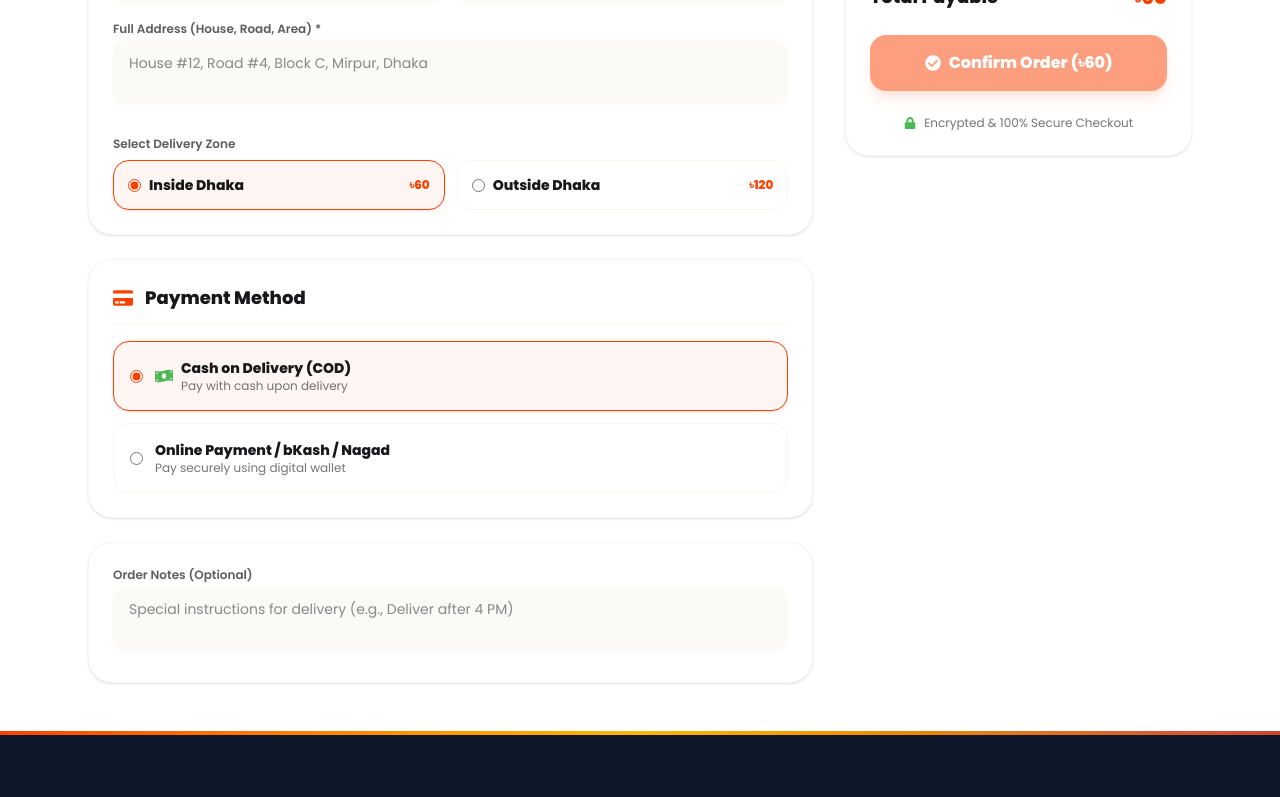
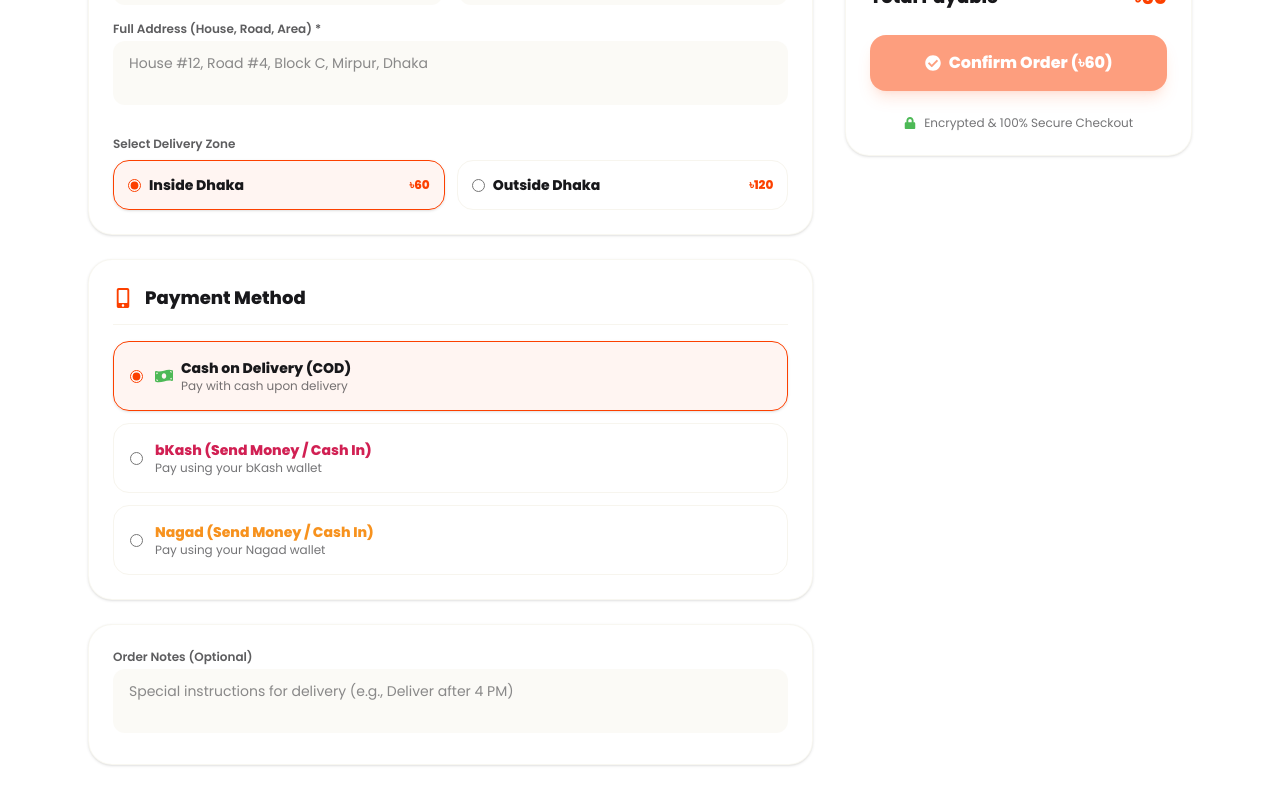
Before and after one commit to opunath26/my-hero-kidz, a Next.js app: page /checkout in a window 1280 px wide. Shown: the part 501-1298 px from the top of the page. Built offline with nearby package versions, Linux system fonts and the light colour scheme; no server answers; the database is empty; sample sign-in values are in the browser's storage.

Commit message:
feat(checkout): add manual bKash & Nagad payment with TrxID input

```diff
--- a/src/components/admin/AdminDashboardClient.jsx
+++ b/src/components/admin/AdminDashboardClient.jsx
@@ -27,6 +27,7 @@ export default function AdminDashboardClient() {
     { month: "May", sales: 28000 },
     { month: "Jun", sales: 24000 },
     { month: "Jul", sales: 31000 },
+    { month: "Aug", sales: 35000 },
   ];
 
   const categoryData = [
--- a/src/components/cart/CheckoutForm.jsx
+++ b/src/components/cart/CheckoutForm.jsx
@@ -7,14 +7,14 @@ import Image from "next/image";
 import Link from "next/link";
 import {
   FaShippingFast,
-  FaCreditCard,
-  FaMoneyBillWave,
   FaLock,
   FaChevronRight,
   FaCheckCircle,
 } from "react-icons/fa";
 import { toast } from "react-hot-toast";
 import { useCart } from "@/context/CartContext";
+import PaymentMethods from "./PaymentMethods";
+
 
 const CheckoutForm = () => {
   const { data: session, status } = useSession();
@@ -34,6 +34,8 @@ const CheckoutForm = () => {
     address: "",
     orderNotes: "",
     paymentMethod: "cod",
+    paymentSenderPhone: "",
+    paymentTrxId: "",
     deliveryArea: "inside_dhaka",
   });
 
@@ -98,6 +100,14 @@ const CheckoutForm = () => {
       return;
     }
 
+    // Validation for Manual Payment
+    if (formData.paymentMethod === "bkash" || formData.paymentMethod === "nagad") {
+      if (!formData.paymentSenderPhone || !formData.paymentTrxId) {
+        toast.error("Please enter your sender mobile number and Transaction ID!");
+        return;
+      }
+    }
+
     if (cartItems.length === 0) {
       toast.error("Your cart is empty!");
       return;
@@ -126,6 +136,14 @@ const CheckoutForm = () => {
         subtotal,
         totalAmount: grandTotal,
         paymentMethod: formData.paymentMethod,
+        paymentDetails:
+          formData.paymentMethod !== "cod"
+            ? {
+                senderPhone: formData.paymentSenderPhone,
+                trxId: formData.paymentTrxId,
+              }
+            : null,
+        paymentStatus: formData.paymentMethod === "cod" ? "Unpaid" : "Pending Verification",
         orderNotes: formData.orderNotes,
       };
 
@@ -320,66 +338,13 @@ const CheckoutForm = () => {
               </div>
             </div>
 
-            {/* 2. Payment Method Options */}
-            <div className="space-y-4 bg-base-100 shadow-sm p-6 border border-base-200/80 rounded-3xl">
-              <div className="flex items-center gap-3 pb-3 border-base-200 border-b">
-                <FaCreditCard className="text-primary text-xl" />
-                <h2 className="font-bold text-lg">Payment Method</h2>
-              </div>
-
-              <div className="space-y-3">
-                {/* Cash on Delivery */}
-                <label
-                  className={`flex items-center justify-between p-4 border rounded-2xl cursor-pointer transition-all ${
-                    formData.paymentMethod === "cod"
-                      ? "border-primary bg-primary/5 shadow-sm"
-                      : "border-base-200 hover:border-base-300"
-                  }`}
-                >
-                  <div className="flex items-center gap-3">
-                    <input
-                      type="radio"
-                      name="paymentMethod"
-                      value="cod"
-                      checked={formData.paymentMethod === "cod"}
-                      onChange={handleChange}
-                      className="accent-primary"
-                    />
-                    <div className="flex items-center gap-2">
-                      <FaMoneyBillWave className="text-success text-lg" />
-                      <div>
-                        <p className="font-bold text-sm">Cash on Delivery (COD)</p>
-                        <p className="text-xs text-base-content/60">Pay with cash upon delivery</p>
-                      </div>
-                    </div>
-                  </div>
-                </label>
-
-                {/* Online / Mobile Banking */}
-                <label
-                  className={`flex items-center justify-between p-4 border rounded-2xl cursor-pointer transition-all ${
-                    formData.paymentMethod === "bkash"
-                      ? "border-primary bg-primary/5 shadow-sm"
-                      : "border-base-200 hover:border-base-300"
-                  }`}
-                >
-                  <div className="flex items-center gap-3">
-                    <input
-                      type="radio"
-                      name="paymentMethod"
-                      value="bkash"
-                      checked={formData.paymentMethod === "bkash"}
-                      onChange={handleChange}
-                      className="accent-primary"
-                    />
-                    <div>
-                      <p className="font-bold text-sm">Online Payment / bKash / Nagad</p>
-                      <p className="text-xs text-base-content/60">Pay securely using digital wallet</p>
-                    </div>
-                  </div>
-                </label>
-              </div>
-            </div>
+            {/* 2. Isolated Payment Method Component */}
+            <PaymentMethods
+              formData={formData}
+              setFormData={setFormData}
+              handleChange={handleChange}
+              grandTotal={grandTotal}
+            />
 
             {/* Order Notes */}
             <div className="bg-base-100 shadow-sm p-6 border border-base-200/80 rounded-3xl">
--- /dev/null
+++ b/src/components/cart/PaymentMethods.jsx
@@ -0,0 +1,164 @@
+"use client";
+
+import React from "react";
+import { FaMoneyBillWave, FaMobileAlt, FaInfoCircle } from "react-icons/fa";
+
+const PaymentMethods = ({ formData, setFormData, handleChange, grandTotal }) => {
+  const BKASH_NUMBER = "01700000000";
+  const NAGAD_NUMBER = "01800000000";
+
+  const handleSelectMethod = (method) => {
+    setFormData((prev) => ({
+      ...prev,
+      paymentMethod: method,
+      paymentSenderPhone: "",
+      paymentTrxId: "",
+    }));
+  };
+
+  return (
+    <div className="space-y-4 bg-base-100 shadow-sm p-6 border border-base-200/80 rounded-3xl">
+      <div className="flex items-center gap-3 pb-3 border-base-200 border-b">
+        <FaMobileAlt className="text-primary text-xl" />
+        <h2 className="font-bold text-lg">Payment Method</h2>
+      </div>
+
+      <div className="space-y-3">
+        {/* Cash on Delivery */}
+        <label
+          onClick={() => handleSelectMethod("cod")}
+          className={`flex items-center justify-between p-4 border rounded-2xl cursor-pointer transition-all ${
+            formData.paymentMethod === "cod"
+              ? "border-primary bg-primary/5 shadow-sm"
+              : "border-base-200 hover:border-base-300"
+          }`}
+        >
+          <div className="flex items-center gap-3">
+            <input
+              type="radio"
+              name="paymentMethod"
+              value="cod"
+              checked={formData.paymentMethod === "cod"}
+              onChange={() => handleSelectMethod("cod")}
+              className="accent-primary"
+            />
+            <div className="flex items-center gap-2">
+              <FaMoneyBillWave className="text-success text-lg" />
+              <div>
+                <p className="font-bold text-sm">Cash on Delivery (COD)</p>
+                <p className="text-xs text-base-content/60">Pay with cash upon delivery</p>
+              </div>
+            </div>
+          </div>
+        </label>
+
+        {/* bKash Payment */}
+        <label
+          onClick={() => handleSelectMethod("bkash")}
+          className={`flex items-center justify-between p-4 border rounded-2xl cursor-pointer transition-all ${
+            formData.paymentMethod === "bkash"
+              ? "border-[#D12053] bg-[#D12053]/5 shadow-sm"
+              : "border-base-200 hover:border-base-300"
+          }`}
+        >
+          <div className="flex items-center gap-3">
+            <input
+              type="radio"
+              name="paymentMethod"
+              value="bkash"
+              checked={formData.paymentMethod === "bkash"}
+              onChange={() => handleSelectMethod("bkash")}
+              className="accent-[#D12053]"
+            />
+            <div>
+              <p className="font-bold text-[#D12053] text-sm">bKash (Send Money / Cash In)</p>
+              <p className="text-xs text-base-content/60">Pay using your bKash wallet</p>
+            </div>
+          </div>
+        </label>
+
+        {/* Nagad Payment */}
+        <label
+          onClick={() => handleSelectMethod("nagad")}
+          className={`flex items-center justify-between p-4 border rounded-2xl cursor-pointer transition-all ${
+            formData.paymentMethod === "nagad"
+              ? "border-[#F7921E] bg-[#F7921E]/5 shadow-sm"
+              : "border-base-200 hover:border-base-300"
+          }`}
+        >
+          <div className="flex items-center gap-3">
+            <input
+              type="radio"
+              name="paymentMethod"
+              value="nagad"
+              checked={formData.paymentMethod === "nagad"}
+              onChange={() => handleSelectMethod("nagad")}
+              className="accent-[#F7921E]"
+            />
+            <div>
+              <p className="font-bold text-[#F7921E] text-sm">Nagad (Send Money / Cash In)</p>
+              <p className="text-xs text-base-content/60">Pay using your Nagad wallet</p>
+            </div>
+          </div>
+        </label>
+      </div>
+
+      {/* Manual Payment Details Form (bKash & Nagad) */}
+      {(formData.paymentMethod === "bkash" || formData.paymentMethod === "nagad") && (
+        <div className="space-y-4 bg-base-200/40 mt-4 p-4 sm:p-5 border border-primary/20 rounded-2xl animate-fadeIn">
+          {/* Instructions Box */}
+          <div className="space-y-2 bg-base-100 p-3.5 border border-base-200 rounded-xl text-xs">
+            <div className="flex items-center gap-2 font-bold text-primary">
+              <FaInfoCircle />
+              <span>Payment Instructions</span>
+            </div>
+            <ol className="space-y-1 text-base-content/80 list-decimal list-inside">
+              <li>
+                Please Send Money / Cash In total <strong className="font-black text-primary">৳{grandTotal}</strong> to:
+              </li>
+              <li className="bg-base-200/70 my-1 p-1 border rounded font-mono font-bold text-sm text-center">
+                {formData.paymentMethod === "bkash" ? `bKash: ${BKASH_NUMBER}` : `Nagad: ${NAGAD_NUMBER}`}
+              </li>
+              <li>Enter your wallet number & Transaction ID (TrxID) below for verification.</li>
+            </ol>
+          </div>
+
+          {/* Inputs for Sender Phone & TrxID */}
+          <div className="gap-3 grid grid-cols-1 sm:grid-cols-2">
+            <div>
+              <label className="block mb-1 font-semibold text-xs text-base-content/70">
+                Your {formData.paymentMethod === "bkash" ? "bKash" : "Nagad"} Mobile Number *
+              </label>
+              <input
+                type="tel"
+                name="paymentSenderPhone"
+                required
+                value={formData.paymentSenderPhone || ""}
+                onChange={handleChange}
+                placeholder="017XXXXXXXX"
+                className="bg-base-100 px-4 py-2.5 border border-base-300 rounded-xl outline-none focus:ring-2 focus:ring-primary/30 w-full text-sm"
+              />
+            </div>
+
+            <div>
+              <label className="block mb-1 font-semibold text-xs text-base-content/70">
+                Transaction ID (TrxID) *
+              </label>
+              <input
+                type="text"
+                name="paymentTrxId"
+                required
+                value={formData.paymentTrxId || ""}
+                onChange={handleChange}
+                placeholder="e.g. 9J78AK92"
+                className="bg-base-100 px-4 py-2.5 border border-base-300 rounded-xl outline-none focus:ring-2 focus:ring-primary/30 w-full text-sm uppercase"
+              />
+            </div>
+          </div>
+        </div>
+      )}
+    </div>
+  );
+};
+
+export default PaymentMethods;
```
